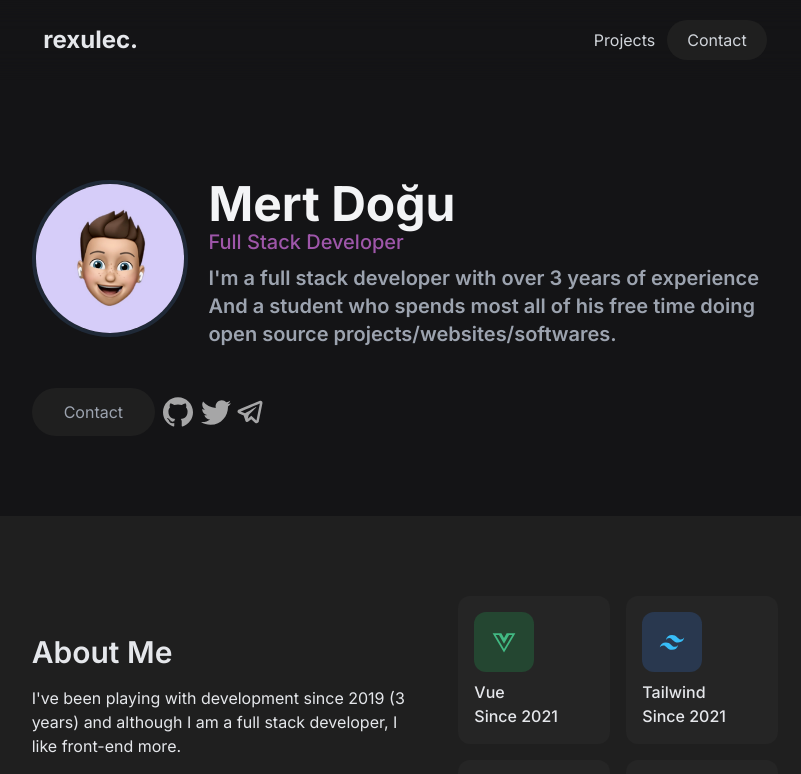
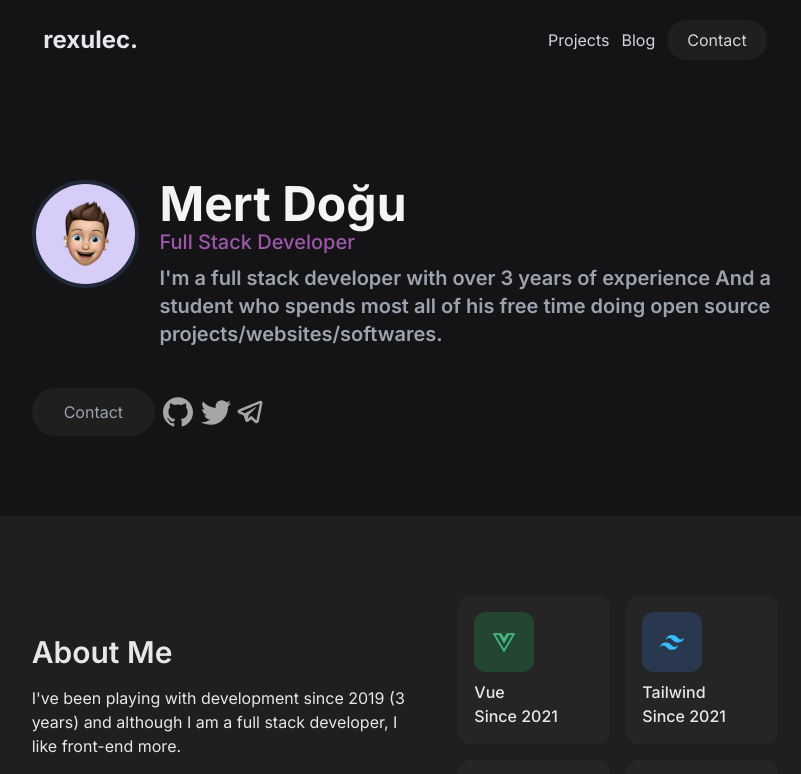
Before and after one commit to ReXulEc/v1, a Next.js app: page / in a window 1280 px wide. Shown: the top 774 px of the page, without its empty margins (235-1036 px from the left). Built offline with nearby package versions, Linux system fonts and the light colour scheme.

Commit message:
add: blog button and changed the text weight

```diff
--- a/components/Main/index.tsx
+++ b/components/Main/index.tsx
@@ -16,7 +16,7 @@ return (
           </p>
           <div className="mt-2 flex text-xl text-gray-400 font-semibold">
             <p className="">I'm a full stack developer with over { new Date().getFullYear() - 2019 } years of
-              experience<br />
+              experience
               And a student who spends most all of his free time doing open source projects/websites/softwares.
             </p>
           </div>
--- a/components/Navbar/index.tsx
+++ b/components/Navbar/index.tsx
@@ -15,10 +15,13 @@ export const Navbar: FC = () => {
         </div>
         <div className="flex items-center text-gray-300">
           <Link href="/projects">
-            <a className="mr-3">
+            <a className="mx-3">
               Projects
             </a>
           </Link>
+          <a href="https://blog.rexulec.com" className="mr-3">
+            Blog
+          </a>
           <a href="mailto:hi@rexulec.com" className="px-5 p-2 transition rounded-full hover:bg-[#262626] bg-[#1f1f1f]">
             Contact
           </a>
```
